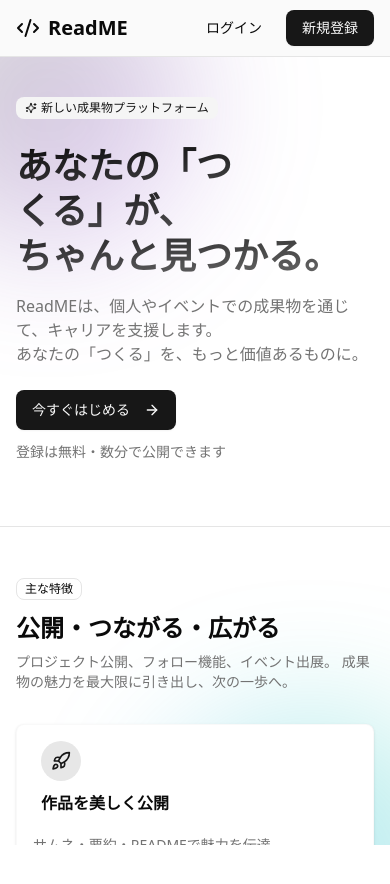
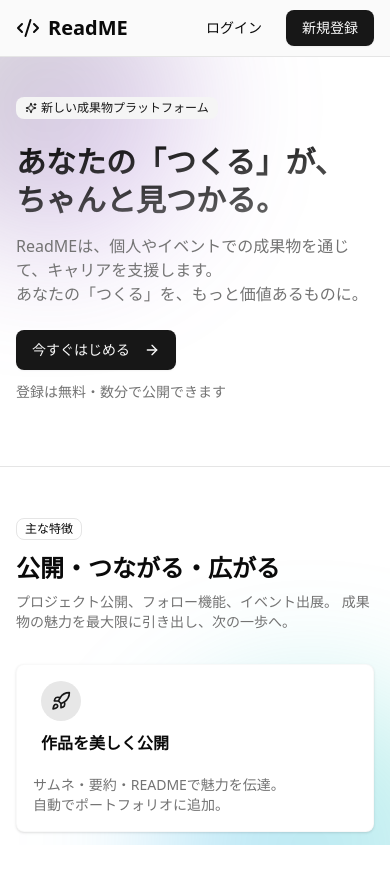
Before and after one commit to hackathon-platform/read-me, a Next.js app in the folder frontend/: page / in a window 390 px wide. Shown: the top 884 px of the page. Built offline with nearby package versions, Linux system fonts and the light colour scheme; no server answers.

Commit message:
update lp text size

```diff
--- a/frontend/src/app/page.tsx
+++ b/frontend/src/app/page.tsx
@@ -125,7 +125,7 @@ export default function Page() {
             </Badge>
           </div>
 
-          <h1 className="text-balance text-4xl font-bold leading-tight md:text-6xl">
+          <h1 className="text-balance text-3xl font-bold leading-tight md:text-4xl lg:text-6xl">
             <span className="bg-gradient-to-br from-foreground to-foreground/60 bg-clip-text text-transparent">
               あなたの「つくる」が、
               <br />
```
